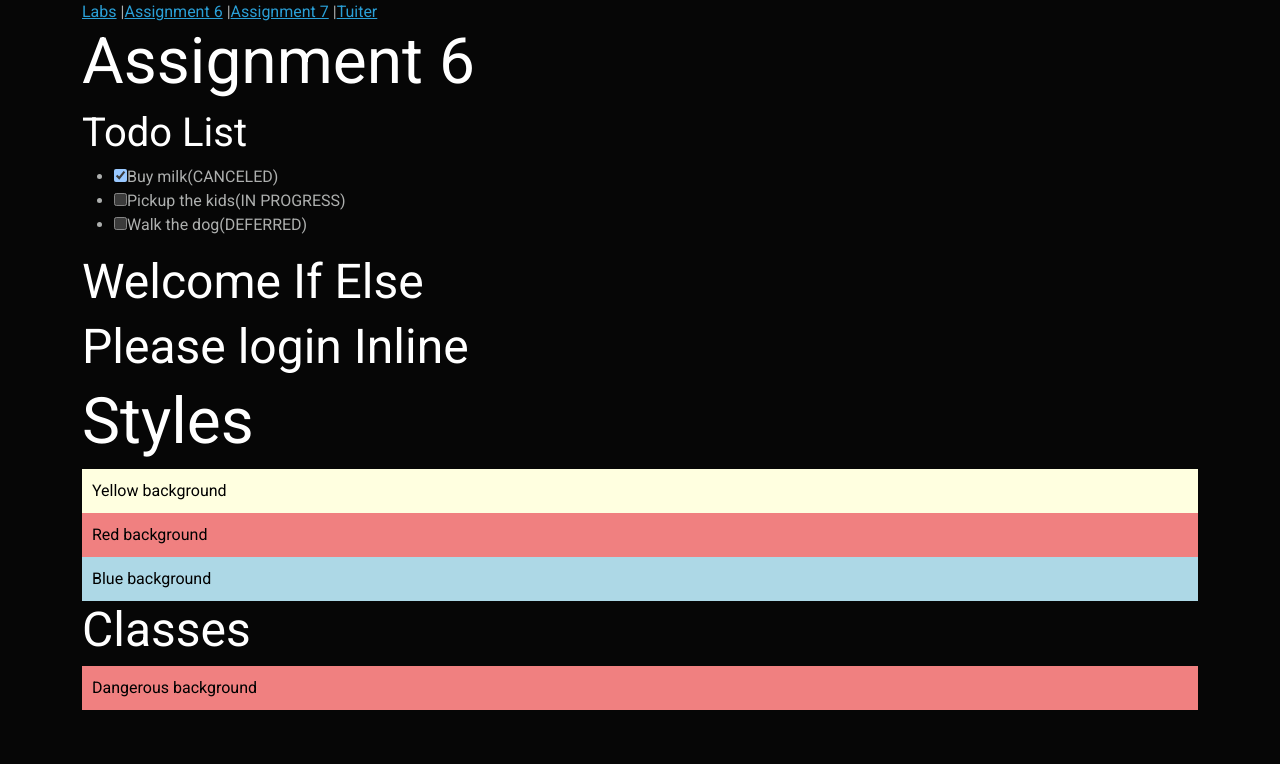
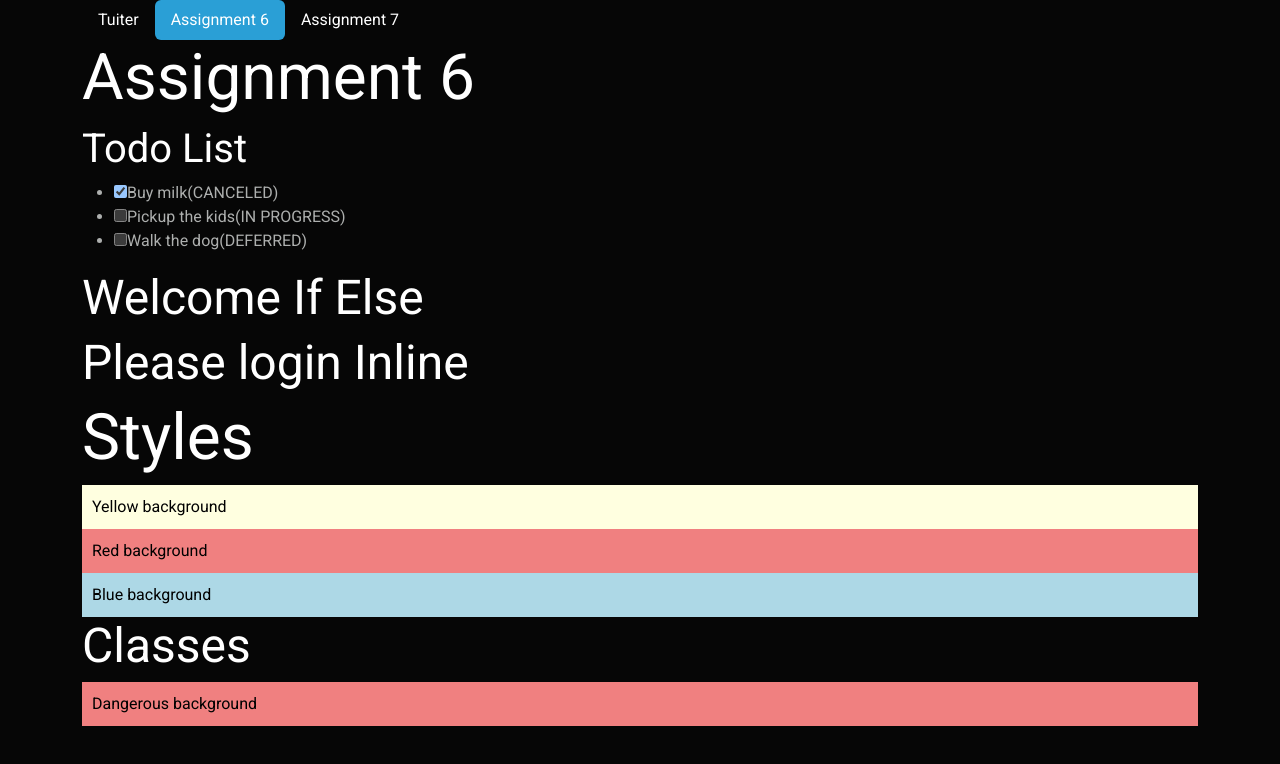
Before and after one commit to ohchocolate/tuiter-react-web-app, a React (Create React App) app: page / in a window 1280 px wide. Shown: the top 764 px of the page. Built offline with nearby package versions, Linux system fonts and the light colour scheme.

Commit message:
change path using react useLocation

```diff
--- a/src/nav.js
+++ b/src/nav.js
@@ -1,14 +1,14 @@
 import {Link} from "react-router-dom";
+import {useLocation} from "react-router";
 
-function Nav() {
+export default () => {
+    const {pathname} = useLocation()
+    console.log(pathname)
     return (
-        <div>
-            <Link to="/">Labs</Link> |
-            <Link to="/">Assignment 6</Link> |
-            <Link to="/a7">Assignment 7</Link> |
-            <Link to="/tuiter">Tuiter</Link>
+        <div className="nav nav-pills">
+            <Link className={`nav-link ${pathname.indexOf('tuiter') !== -1 ? 'active': ''}`} to="/tuiter">Tuiter</Link>
+            <Link className={`nav-link ${pathname === '/' ? 'active': ''}`} to="/">Assignment 6</Link>
+            <Link className={`nav-link ${pathname.indexOf('a7') !== -1 ? 'active': ''}`} to="/a7">Assignment 7</Link>
         </div>
-    );
+    )
 }
-
-export default Nav;
```
